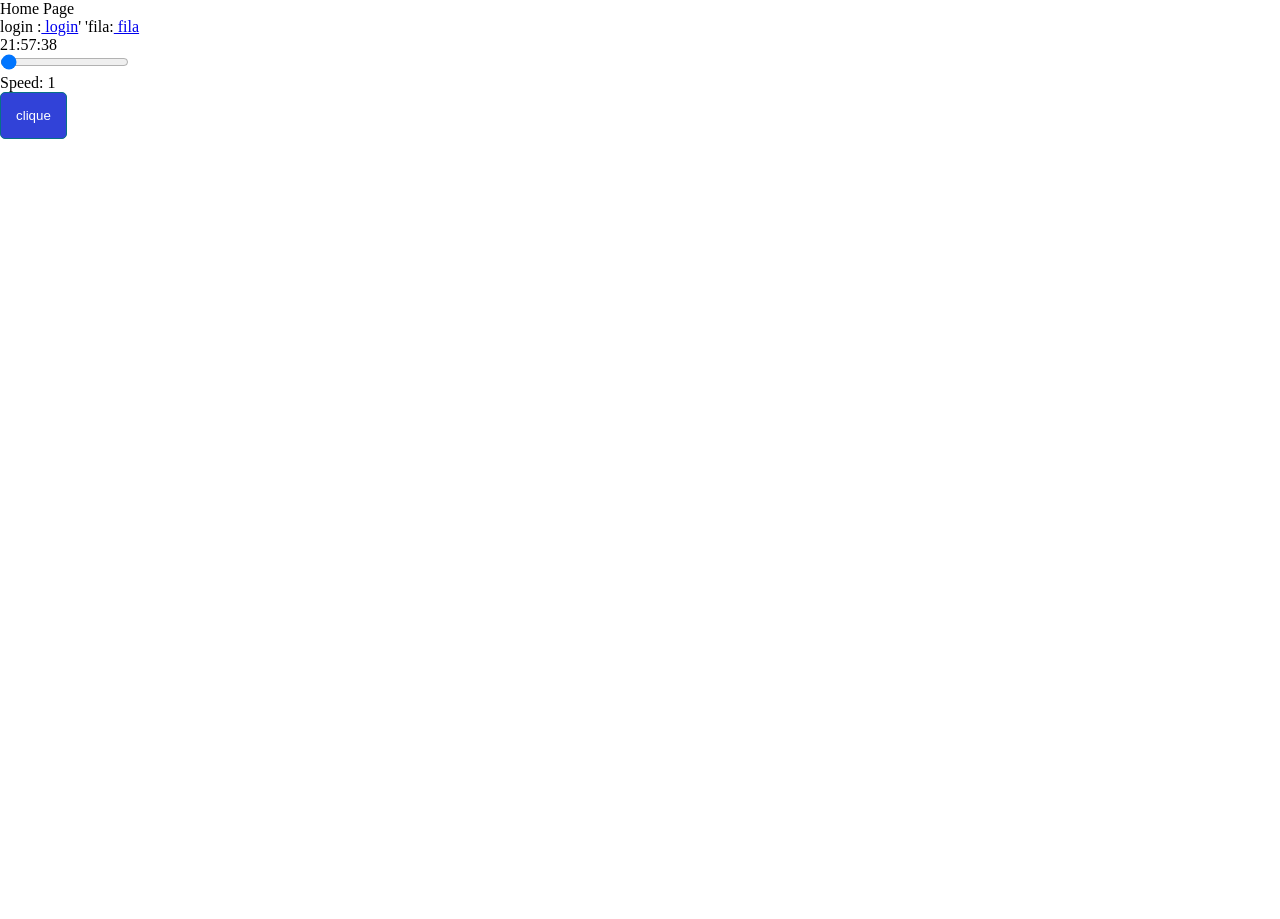
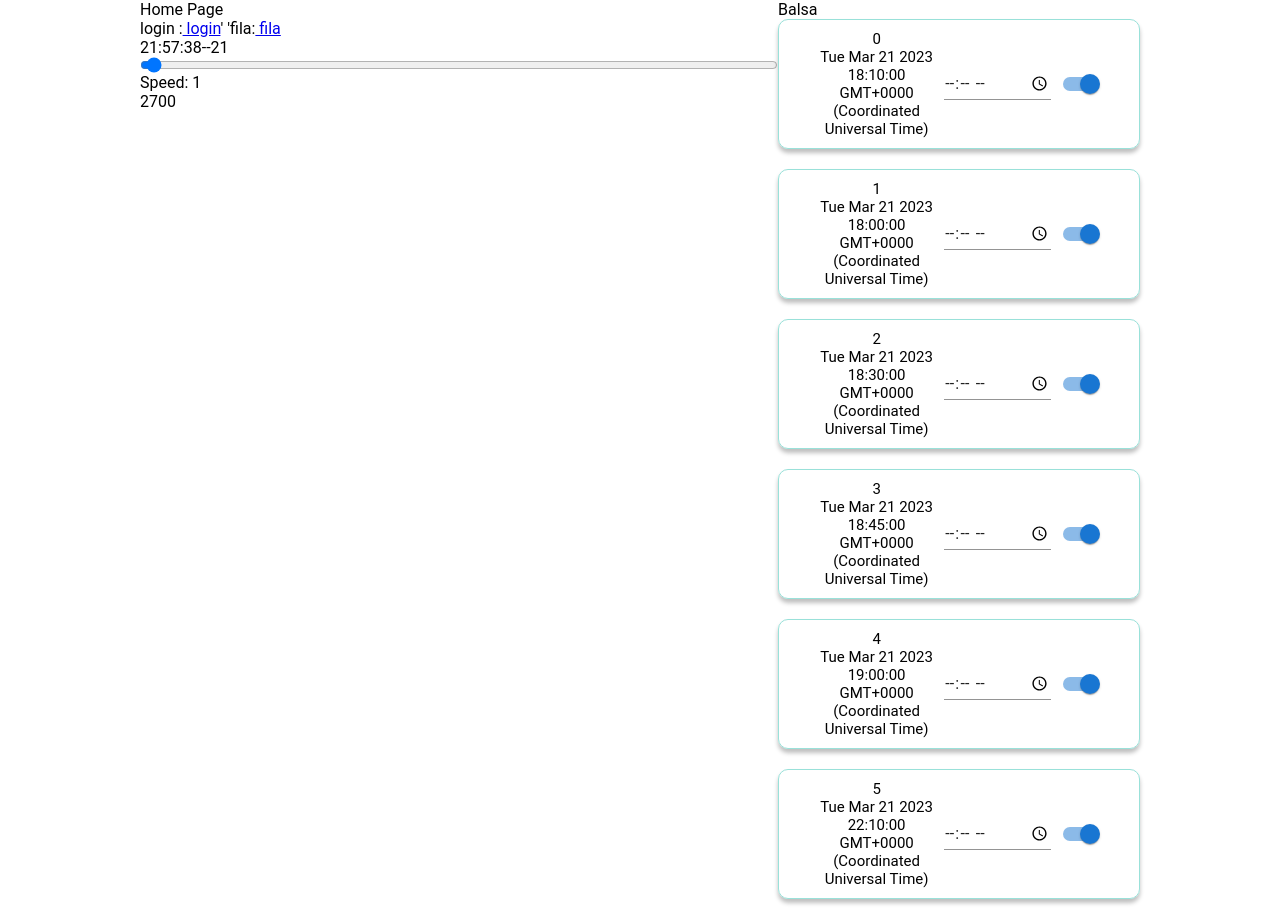
Before and after one commit to alexpolato/Balsa-Project, a React (Create React App) app: page /home in a window 1280 px wide. Before the commit the page ends 800 px from the top, so only its background shows below. Built offline with nearby package versions, Linux system fonts and the light colour scheme; no server answers.

Commit message:
feat: style - home

```diff
--- a/src/pages/home.js
+++ b/src/pages/home.js
@@ -1,96 +1,134 @@
-import { Button } from "../components/button";
 import paths from "../utils/paths";
-import { styled, TextField, MenuItem } from "@mui/material";
-import { Box } from "@mui/system";
+import { styled, TextField, MenuItem, Input, Switch } from "@mui/material";
 import { useEffect, useState } from "react";
-import { Input } from "../components/input";
+import { DateHandler } from "../utils/dateHandler";
+import { id } from "date-fns/locale";
+import { grey } from "@mui/material/colors";
 
-function Home() {
-  const [balsas, setBalsas] = useState([]);
-  const [veiculos, setVeiculos] = useState(0);
-  const [time, setTime] = useState("");
-  const [speed, setSpeed] = useState(1);
+const Container = styled(`div`)({
+  display: "flex",
+  maxWidth: 1000,
+  margin: "0 auto",
+  justifyContent: "space-between",
+});
 
-  useEffect(() => {
-    setVeiculos(3000);
-    setBalsas([
+const FerryContainer = styled(`div`)({
+  marginBottom: "20px",
+  width: "300px",
+  border: "1.5px solid #99E1D9",
+  borderRadius: "10px",
+  padding: "10px 30px",
+  display: "flex",
+  alignItems: "center",
+
+  boxShadow: " 0px 4px 4px 0px rgba(0, 0, 0, 0.25)",
+
+  justifyContent: "space-between",
+});
+
+const TextContainer = styled(`div`)({
+  display: "flex",
+  flexDirection: "column",
+  // alignItems: "center",
+  fontFamily: "Roboto, sans-serif",
+});
+
+const TextTitle = styled(`div`)({
+  fontSize: "30px",
+});
+const TextSub = styled(`div`)({
+  fontSize: "15px",
+  textAlign: "center",
+  maxWidth: "250px",
+  //
+});
+
+const date = new Date();
+const ferryDay = date.getDate();
+console.log(date);
+const ferriesMock = [
   {
     id: 0,
-        status: true,
+    isActive: true,
     capacity: 50,
     timeCrossing: 60,
-        timeLeaving: "10:00",
+    timeLeaving: new Date(`2023-03-${ferryDay}T18:10:00`),
   },
   {
     id: 1,
-        status: true,
+    isActive: true,
     capacity: 70,
     timeCrossing: 50,
-        timeLeaving: "11:20",
+    timeLeaving: new Date(`2023-03-${ferryDay}T18:00:00`),
   },
   {
     id: 2,
-        status: true,
+    isActive: true,
     capacity: 100,
     timeCrossing: 40,
-        timeLeaving: "10:10",
+    timeLeaving: new Date(`2023-03-${ferryDay}T18:30:00`),
   },
   {
     id: 3,
-        status: true,
+    isActive: true,
     capacity: 40,
     timeCrossing: 60,
-        timeLeaving: "11:30",
+    timeLeaving: new Date(`2023-03-${ferryDay}T18:45:00`),
   },
   {
     id: 4,
-        status: true,
+    isActive: true,
     capacity: 50,
     timeCrossing: 60,
-        timeLeaving: "10:45",
+    timeLeaving: new Date(`2023-03-${ferryDay}T19:00:00`),
   },
   {
     id: 5,
-        status: true,
+    isActive: true,
     capacity: 60,
     timeCrossing: 50,
-        timeLeaving: "11:15",
+    timeLeaving: new Date(`2023-03-${ferryDay}T18:00:00`),
   },
+];
+
+function Home() {
+  const [ferries, setFerries] = useState(ferriesMock);
+  const [veiculos, setVeiculos] = useState(3000);
+  const [time, setTime] = useState("");
+  const [timeNoSeconds, setTimeNoSeconds] = useState("");
+  const [speed, setSpeed] = useState(1);
+  const [ferryCardColor, setFerryCardColor] = useState("");
+  const [ferryTimeLeaving, setFerryTimeLeaving] = useState([
+    ferries.timeLeaving,
   ]);
-  }, []);
 
-  const balsaGotOut = () => {
-    const timeLeavingArray = balsas.map((balsa) => {
-      const [hours, minutes] = balsa.timeLeaving.split(":");
-      return Number(hours) * 60 + Number(minutes);
+  //if a ferry got out, this function is called and update the time leaving
+  //of this ferry.
+  const ferryGotOut = (id) => {
+    const ferryToLeave = ferries.find((ferry) => ferry.id === id);
+
+    if (ferryToLeave) {
+      const newTimeLeaving = new Date(
+        ferryToLeave.timeLeaving.getTime() +
+          ferryToLeave.timeCrossing * 60 * 1000
+      );
+      const updatedFerries = ferries.map((ferry) => {
+        if (ferry.id === id) {
+          setFerryTimeLeaving(newTimeLeaving);
+          return { ...ferry, timeLeaving: newTimeLeaving };
+        } else {
+          return ferry;
+        }
       });
 
-    const nextBalsatoLeave = Math.min(...timeLeavingArray);
-    const nextBalsatoLeaveIndex = timeLeavingArray.indexOf(nextBalsatoLeave);
+      const updatedVeiculos = veiculos - ferryToLeave.capacity;
 
-    timeLeavingArray[nextBalsatoLeaveIndex] +=
-      balsas[nextBalsatoLeaveIndex].timeCrossing;
-
-    const newTimeLeaving = timeLeavingArray.map((timeLeave) => {
-      const hoursBalsaleaving = Math.floor(timeLeave / 60);
-      const minutesBalsaleaving = timeLeave % 60;
-      return `${hoursBalsaleaving
-        .toString()
-        .padStart(2, "0")}:${minutesBalsaleaving.toString().padStart(2, "0")}`;
-    });
-    balsas.forEach((balsa, index) => {
-      balsa.timeLeaving = newTimeLeaving[index];
-    });
-
-    setVeiculos(veiculos - balsas[nextBalsatoLeaveIndex].capacity);
-
-    console.log(
-      time + "--id " + balsas[nextBalsatoLeaveIndex].id + "---vei" + veiculos
-    );
-    console.log(newTimeLeaving);
+      setFerries(updatedFerries);
+      setVeiculos(updatedVeiculos);
+    }
   };
 
-  // simulate a clock that speeds{
+  // simulate a clock that speeds
   const [currentTime, setCurrentTime] = useState(new Date());
 
   const LineTime = () => {
@@ -113,29 +151,88 @@ function Home() {
     let hoursClock = currentTime.getHours();
     let minutesClock = currentTime.getMinutes();
     let secondsClock = currentTime.getSeconds();
-
+    let day = currentTime.getDate();
     setTime(
       `${hoursClock}:${minutesClock < 10 ? "0" : ""}${minutesClock}:${
         secondsClock < 10 ? "0" : ""
-      }${secondsClock}`
+      }${secondsClock}--${day}`
     );
 
-    if (veiculos >= 0) {
-      balsas.forEach((balsa) => {
-        if (balsa.timeLeaving <= time.slice(0, 5)) {
-          balsaGotOut();
+    setTimeNoSeconds(
+      `${hoursClock < 10 ? "0" : ""}${hoursClock}:${
+        minutesClock < 10 ? "0" : ""
+      }${minutesClock}:00`
+    );
+
+    const activeFerries = ferries.filter((ferry) => ferry.isActive);
+    if (veiculos > 0) {
+      activeFerries.forEach((actFerry) => {
+        if (
+          actFerry.timeLeaving <= new Date(`2023-03-${day}T${timeNoSeconds}`)
+        ) {
+          ferryGotOut(actFerry.id);
+          console.log(actFerry);
+          console.log(time);
         }
       });
     }
   }, [currentTime]);
-  // }
+
+  //switch the ferry status (if the ferry is working or not)
+  const handleSwitch = (id) => {
+    const updateFerryState = ferries.map((ferry) => {
+      if (ferry.id === id) {
+        return {
+          ...ferry,
+          isActive: !ferry.isActive,
+        };
+      }
+      return ferry;
+    });
+    setFerries(updateFerryState);
+    // console.log(ferries);
+  };
+  const handleTimeToLeave = (id, e) => {
+    const updateTimeToLeave = ferries.map((ferry) => {
+      if (ferry.id === id) {
+        return {
+          ...ferry,
+          timeLeaving: (ferry.timeLeaving = e.target.value),
+        };
+      }
+      return ferry;
+    });
+    setFerries(updateTimeToLeave);
+    console.log(ferries);
+  };
+
+  useEffect(() => {
+    setInterval(function () {
+      setFerryCardColor("white");
+    }, 1000);
+    console.log(ferryCardColor + "entrei no effect");
+    if (ferryCardColor === "white") {
+      setFerryCardColor("blue");
+    }
+  }, [ferryTimeLeaving]);
+  // useEffect(() => {
+  //   const ferryToUpdate = ferries.find(
+  //     (ferry) => ferry.id === ferryTimeLeaving
+  //   );
+  //   if (ferryToUpdate) {
+  //     setFerryCardColor("blue");
+  //     setTimeout(() => setFerryCardColor("white"), 5000); // Change color back after 5 seconds
+  //   }
+  // }, [ferryTimeLeaving]);
 
   return (
-    <div>
+    <Container>
+      <TextContainer style={{ flex: "3" }}>
         Home Page
         <div>
           login :<a href={paths.login}> login</a>' 'fila:
           <a href={paths.line}> fila</a>
+        </div>
         <div>{time}</div>
         <input
           type="range"
@@ -144,11 +241,37 @@ function Home() {
           step="1"
           value={speed}
           onChange={handleSpeedChange}
+          width="fit-content"
         />
         <p>Speed: {speed}</p>
-        <Button>clique</Button>
+        <div>{veiculos}</div>
+      </TextContainer>
+      <div style={{ flex: 1 }}>
+        <TextContainer>Balsa</TextContainer>
+        {ferries.map((ferry) => {
+          const ferryCardStyle = {
+            background: ferryTimeLeaving,
+            border: ferryTimeLeaving,
+          };
+          return (
+            <FerryContainer style={ferryCardStyle}>
+              <TextContainer sx={{ width: "70%" }}>
+                <TextTitle>{ferry.isActive}</TextTitle>
+                <TextSub>{ferry.id}</TextSub>
+                <TextSub>{ferry.timeLeaving.toString()}</TextSub>
+              </TextContainer>
+              <Input
+                type="time"
+                sx={{ border: "none" }}
+                // onChange={(e) => handleTimeToLeave(ferry.id, e)}
+              />
+              <Switch onClick={() => handleSwitch(ferry.id)} defaultChecked />
+            </FerryContainer>
+          );
+        })}
       </div>
-    </div>
+      {/* <Button>clique</Button> */}
+    </Container>
   );
 }
 
--- a/src/pages/home2.js
+++ b/src/pages/home2.js
@@ -1,8 +1,8 @@
-import { Button } from "../components/button";
-import paths from "../utils/paths";
 import { useEffect, useState } from "react";
 import { DateHandler } from "../utils/dateHandler";
 import styled from "@emotion/styled";
+import { Switch } from "@mui/material";
+import { AccessTime } from "@mui/icons-material";
 
 const Container = styled(`div`)({
   display: "flex",
@@ -10,12 +10,41 @@ const Container = styled(`div`)({
   margin: "0 auto",
   justifyContent: "space-between",
 });
+
 const FerryContainer = styled(`div`)({
+  marginBottom: "20px",
+  width: "300px",
+  border: "1.5px solid #99E1D9",
+  borderRadius: "10px",
+  padding: "10px 30px",
   display: "flex",
-  boxShadow: "0px 1px 4px rgba(0,0,0,0.2)",
-  padding: "10px 20px",
-  borderRadius: "10px",
-  marginBottom: "10px",
+  alignItems: "center",
+
+  boxShadow: " 0px 4px 4px 0px rgba(0, 0, 0, 0.25)",
+
+  justifyContent: "space-between",
+});
+
+const TextContainer = styled(`div`)({
+  display: "flex",
+  flexDirection: "column",
+  // alignItems: "center",
+  fontFamily: "Roboto, sans-serif",
+});
+
+const TextTitle = styled(`div`)({
+  fontSize: "30px",
+});
+const TextSub = styled(`div`)({
+  fontSize: "15px",
+  textAlign: "center",
+  maxWidth: "250px",
+  //
+});
+const Text = styled(`div`)({
+  fontSize: "10px",
+  color: "#688291",
+  textAlign: "center",
 });
 
 const ferriesMock = [
@@ -54,11 +83,10 @@ const ferriesMock = [
 function Home2() {
   const [lineLength, setLineLength] = useState(250);
   const [ferries, setFerries] = useState(ferriesMock);
-  const [time, setTime] = useState("");
 
   function calculateLineTime() {
     const activeFerries = ferries.filter((ferry) => ferry.isActive);
-    let minutes = 0;
+
     let allTimeLeving = [];
 
     for (let x = 0; x < activeFerries.length; x++) {
@@ -88,29 +116,59 @@ function Home2() {
       }
     }
 
-    console.log(allTimeLeving);
+    // console.log(allTimeLeving);
 
     return timeToLeaveFinalFerry;
   }
+  // console.log(balsaStatus + " id " + ferries.id);
+  const handleSwitch = (id) => {
+    const updateFerryState = ferries.map((ferry) => {
+      if (ferry.id === id) {
+        return {
+          ...ferry,
+          isActive: !ferry.isActive,
+        };
+      }
+      return ferry;
+    });
+    setFerries(updateFerryState);
+    // console.log(ferries);
+  };
+  let ferryCardColor = "";
 
   return (
     <Container>
-      <div style={{ flex: 3 }}>
-        Home Page
-        <div>
-          {DateHandler.formatUtc(calculateLineTime(), "HH:mm dd/MM/yy")}
-        </div>
-      </div>
+      <TextContainer style={{ width: "70%", flex: "3" }}>
+        Tempo da fila
+        <FerryContainer>
+          <AccessTime sx={{ fontSize: 50, color: "#50A9B0" }} />
+          <TextTitle>
+            {" "}
+            {DateHandler.formatUtc(calculateLineTime(), "HH:mm dd/MM/yy")}
+          </TextTitle>
+        </FerryContainer>
+      </TextContainer>
+
       <div style={{ flex: 1 }}>
-        Balsa
+        <TextContainer>Balsa</TextContainer>
         {ferries.map((ferry) => {
+          if (ferry.isActive === false) {
+            ferryCardColor = "#A68F97";
+          } else if (ferry.isActive) {
+            ferryCardColor = "white";
+          }
           return (
-            <FerryContainer>
-              <div>
-                <h1>{ferry.name}</h1>
-                <p>{ferry.id}</p>
-              </div>
-              <div>{ferry.isActive}</div>
+            <FerryContainer
+              style={{
+                background: ferryCardColor,
+                borderColor: ferryCardColor,
+              }}
+            >
+              <TextContainer sx={{ width: "70%" }}>
+                <TextTitle>{ferry.name}</TextTitle>
+                <TextSub>{ferry.id}</TextSub>
+              </TextContainer>
+              <Switch onClick={() => handleSwitch(ferry.id)} defaultChecked />
             </FerryContainer>
           );
         })}
```
Also changed, not shown: 2 other files (tests, documents, lock files or other folders). Lines whose indentation alone changed are shown as unchanged.
